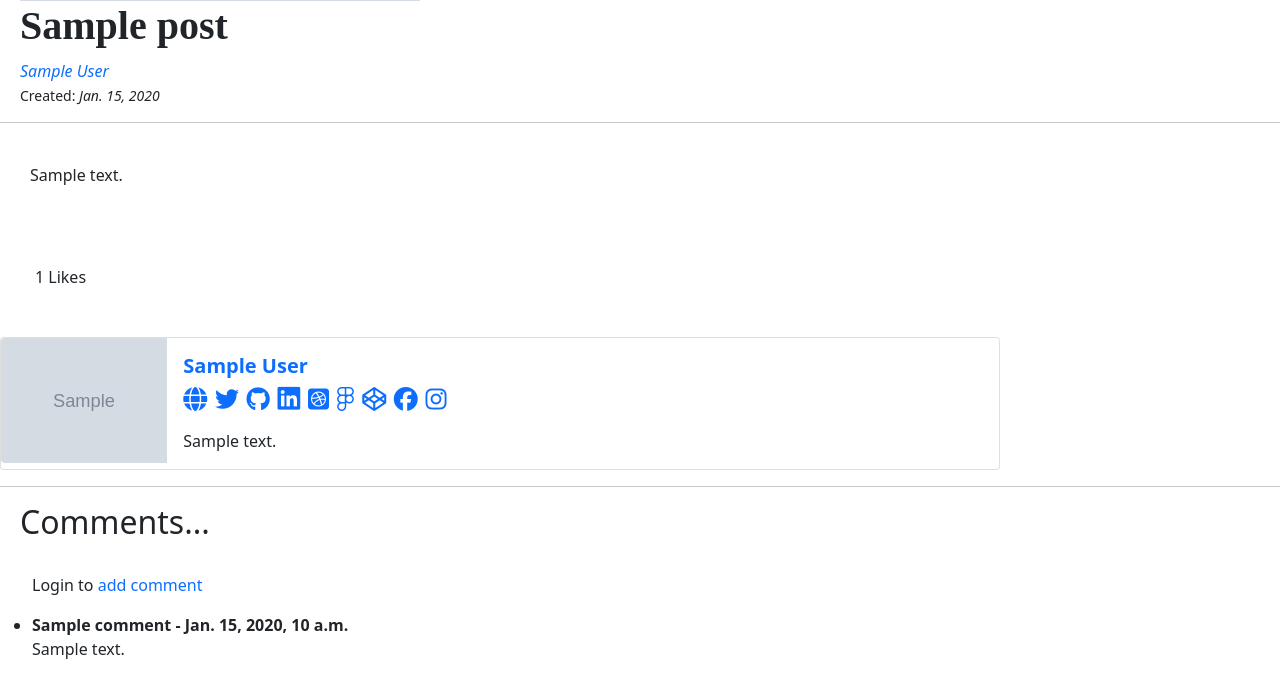
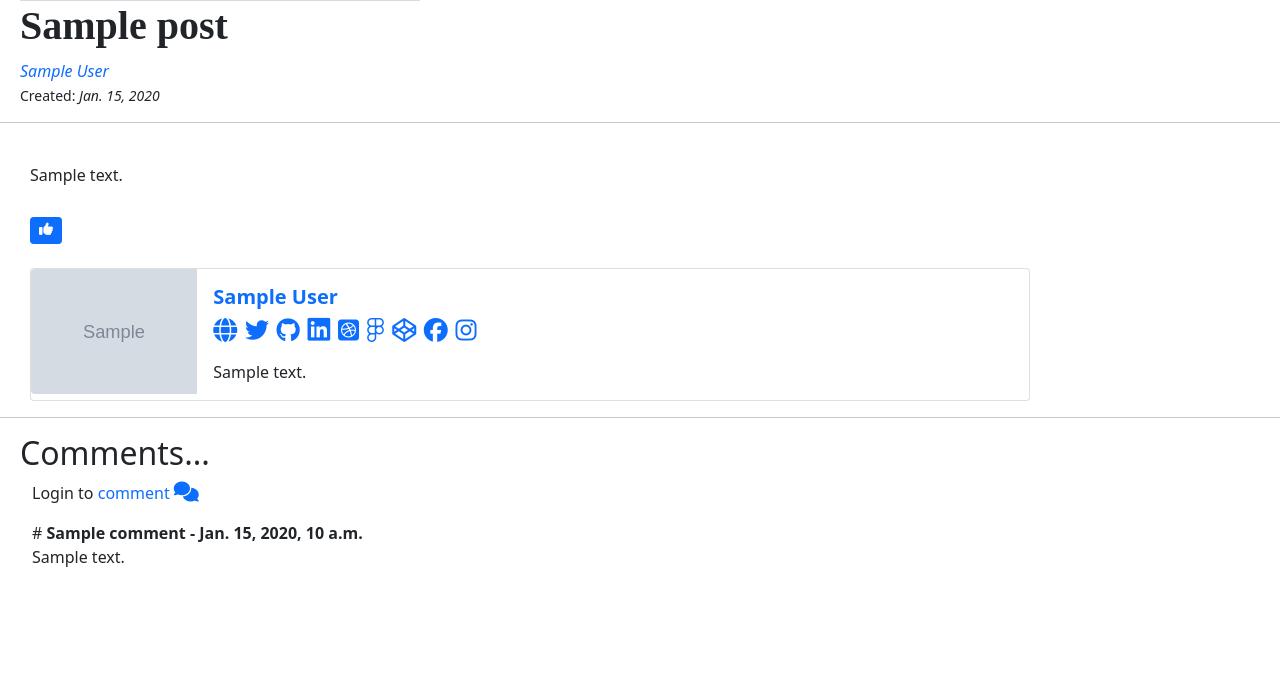
Before and after one commit to chryz-hub/Chryz-Hub-Blogs, a Django app: page /1/ in a window 1280 px wide. Shown: the part 649-1326 px from the top of the page. After the commit the page ends 1216 px from the top, so only its background shows below. Run offline with Django 3.2, Linux system fonts and the light colour scheme; tables that the repository leaves empty hold one stand-in row (values such as "Sample post"); grey boxes marked "Sample" are stand-in pictures; some libraries are stand-ins or nearby versions.

Commit message:
stylings

```diff
--- a/chryzhub_blogs/blog_app/static/blog_app/css/styles.css
+++ b/chryzhub_blogs/blog_app/static/blog_app/css/styles.css
@@ -204,3 +204,7 @@ a#cke_25.cke_button.cke_button__anchor.cke_button_off{
 #submit-btn{
   margin-left: 10px;
 }
+
+.comment-list{
+  list-style: none;
+}
--- a/chryzhub_blogs/blog_app/templates/blog_detail.html
+++ b/chryzhub_blogs/blog_app/templates/blog_detail.html
@@ -46,12 +46,12 @@
              {{ total_likes }} Likes
             {% endif %}
         {% else %}
-            <br><br>
-        {{ total_likes }} Likes
       </form>
+      <a href="{% url 'login' %}"><button style="padding-top: 0; margin-left: 30px;" class="btn btn-primary btn-sm"><i class="fas fa-thumbs-up"></i></button></a>
       {% endif %}
 
       <br><br>
+      {% if user.is_authenticated %}
       <div class="card mb-3">
         <div class="row g-0">
           <div class="col-md-2">
@@ -108,22 +108,75 @@
           </div>
         </div>
       </div>
+      {% else %}
+      <div style="margin-left: 30px;" class="card mb-3">
+        <div class="row g-0">
+          <div class="col-md-2">
+      {% if post.author.userprofile.profile_pic %}
+          <img src="{{ post.author.userprofile.profile_pic.url }}" class="img-fluid rounded-start" alt="...">
+      {% else %}
+        <img src="{% static 'blog_app\images\default_profile_img.png'%}" class="img-fluid rounded-start" alt="...">
+      {% endif %}
+          </div>
+          <div class="col-md-10">
+            <div class="card-body">
+              <h5 class="card-title">
+                <div class="blog-author-name">
+                  {% if post.author.userprofile %}
+                  <a href="{% url 'show_profile_page' post.author.userprofile.id %}">{{post.author.first_name}} {{post.author.last_name}}</a>
+                {% else %}
+                  {{post.author.first_name}} {{post.author.last_name}}
+                {% endif %}
+                </div>
+              </h5>
+              <p class="small text-muted">
+                {% if post.author.userprofile.website_url %}
+                  <a href="{{ post.author.userprofile.website_url}}"><i style="font-size: 24px; margin-right: 4px;" class="fas fa-globe"></i></a>
+                {% endif %}
+                {% if post.author.userprofile.twitter_url %}
+                  <a href="{{ post.author.userprofile.twitter_url}}"><i style="font-size: 24px; margin-right: 4px;" class="fab fa-twitter"></i></a>
+                {% endif %}
+                {% if post.author.userprofile.github_url %}
+                  <a href="{{ post.author.userprofile.github_url}}"><i style="font-size: 24px; margin-right: 4px;" class="fab fa-github"></i></a>
+                {% endif %}
+                {% if post.author.userprofile.linkedin_url %}
+                  <a href="{{ post.author.userprofile.linkedin_url}}"><i style="font-size: 26px; margin-right: 4px;" class="fab fa-linkedin"></i></a>
+                {% endif %}
+                {% if post.author.userprofile.dribble_url %}
+                  <a href="{{ post.author.userprofile.dribble_url}}"><i style="font-size: 24px; margin-right: 4px;" class="fab fa-dribbble-square"></i></a>
+                {% endif %}
+                {% if post.author.userprofile.figma_url %}
+                  <a href="{{ post.author.userprofile.figma_url}}"><i style="font-size: 24px; margin-right: 4px;" class="fab fa-figma"></i></a>
+                {% endif %}
+                {% if post.author.userprofile.codepen_url %}
+                  <a href="{{ post.author.userprofile.codepen_url}}"><i style="font-size: 24px; margin-right: 4px;" class="fab fa-codepen"></i></a>
+                {% endif %}
+                {% if post.author.userprofile.facebook_url %}
+                  <a href="{{ post.author.userprofile.facebook_url}}"><i style="font-size: 24px; margin-right: 4px;" class="fab fa-facebook"></i></a>
+                {% endif %}
+                {% if post.author.userprofile.instagram_url %}
+                  <a href="{{ post.author.userprofile.instagram_url}}"><i style="font-size: 24px; margin-right: 4px;" class="fab fa-instagram"></i></a>
+                {% endif %}
+              </p>
+              <p class="card-text">
+                {{ post.author.userprofile.bio}}
+              </p>
+            </div>
+          </div>
+        </div>
+      </div>
+      {% endif %}
       <hr>
       <h2>Comments...</h2>
-      <br>
       {% if user.is_authenticated%}
         {% if not post.comments.all %}
-          No comments yet, be the first <a href="{% url 'add_comment' post.pk %}"><i style="font-size: 20px;" class="fas fa-comments"></i></a>
+          No comments yet <a href="{% url 'add_comment' post.pk %}"><i style="font-size: 20px;" class="fas fa-comments"></i></a>
           {% else %}
-          <p>Add <a href="{% url 'add_comment' post.pk %}">a comment</a></p>
+          <p>Add <a href="{% url 'add_comment' post.pk %}">comment <i style="font-size: 20px;" class="fas fa-comments"></i></a></p>
           <ul>
             {% for comment in post.comments.all %}
-              <li>
-                {% if post.author.userprofile %}
+              <li class="comment-list">
                   <strong>{{ comment.name }} - {{ comment.date_added }}</strong>
-                {% else %}
-                    <strong>{{ comment.name }} - {{ comment.date_added }}</strong>
-                {% endif %}
                     <br>
                     {{ comment.body }}
               </li>
@@ -133,17 +186,13 @@
                 <br><br>
       {% else %}
       {% if not post.comments.all %}
-        No comments yet, be the first to <a href="{% url 'login' %}">comment</a>
+        <p style="margin-left: 25px;">No comments yet <a href="{% url 'login' %}"><i style="font-size: 20px;" class="fas fa-comments"></i></a></p>
       {% endif %}
       <ul>
         {% for comment in post.comments.all %}
-        <p>Login to <a href="{% url 'login'  %}">add comment</a></p>
-          <li>
-            {% if post.author.userprofile %}
+        <p>Login to <a href="{% url 'login'  %}">comment <i style="font-size: 20px;" class="fas fa-comments"></i></a></p>
+        <li class="comment-list"> {% url 'show_profile_page' user.userprofile.id %}
           <strong>{{ comment.name }} - {{ comment.date_added }}</strong>
-            {% else %}
-                <strong>{{ comment.name }} - {{ comment.date_added }}</strong>
-            {% endif %}
             <br>
             {{ comment.body }}
         </li>
```
Also changed, not shown: chryzhub_blogs/blog_app/templates/blog_list.html (+16 -0 lines), chryzhub_blogs/blog_app/migrations/0002_alter_post_snippet.py (deleted), chryzhub_blogs/blog_app/migrations/0002_auto_20210729_1610.py. Lines whose indentation alone changed are shown as unchanged.
